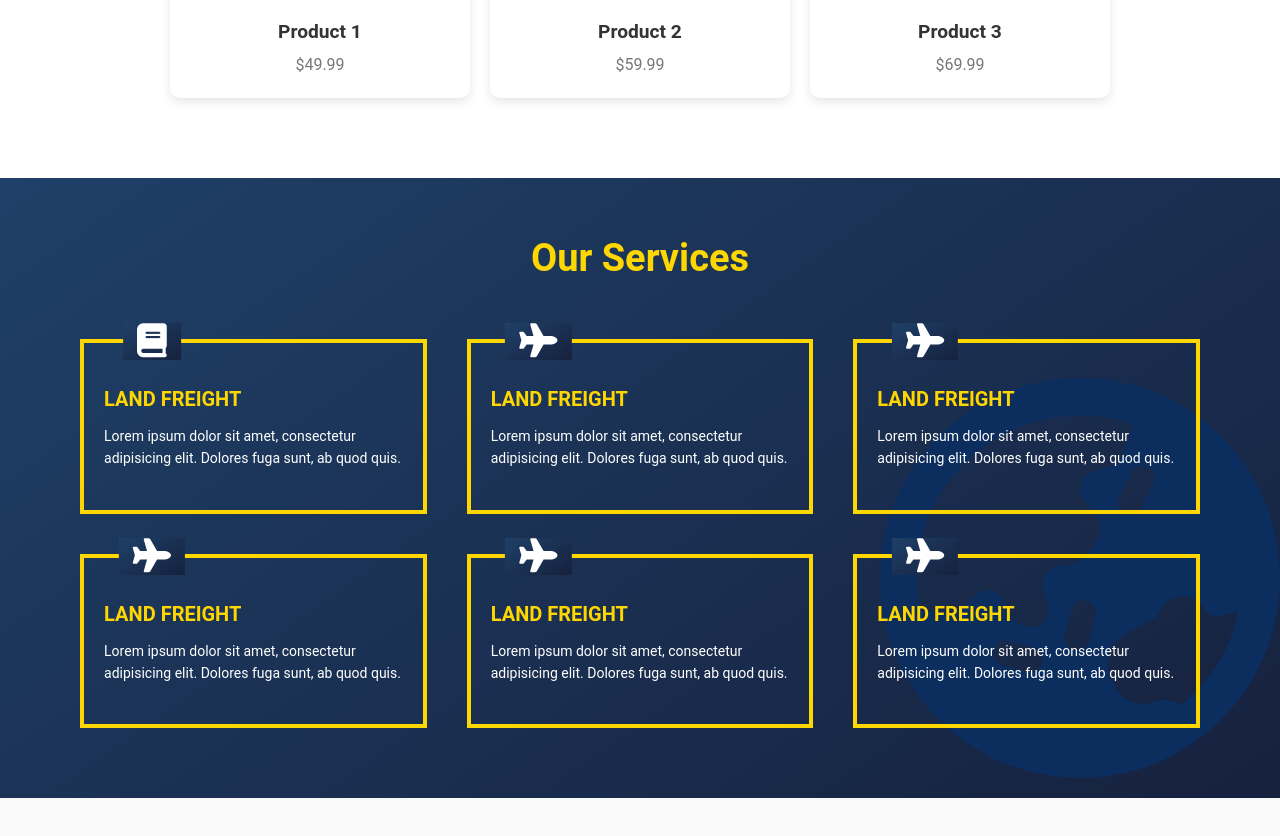
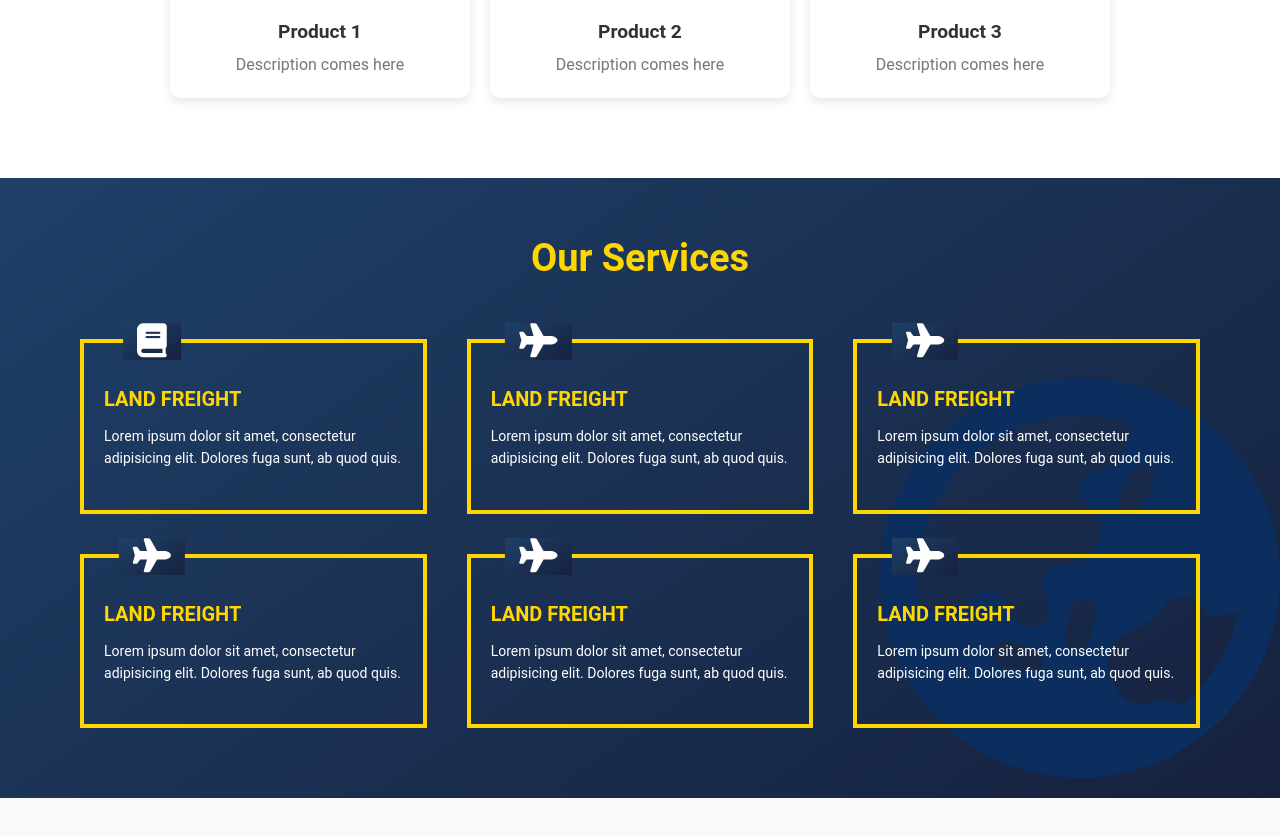
Before and after one commit to Tharun200503/Vignesh-Binding-Works, a plain HTML site: page home.html in a window 1280 px wide. Shown: the part 2248-3084 px from the top of the page. Drawn offline with nearby package versions, Linux system fonts and the light colour scheme.

Commit message:
Update home.html

```diff
--- a/home.html
+++ b/home.html
@@ -132,7 +132,7 @@
           </div>
         </div>
         <h3 class="product-title">Product 1</h3>
-        <p class="product-price">$49.99</p>
+        <p class="product-price">Description comes here</p>
       </div>
       <div class="product-card">
         <div class="product-image">
@@ -142,7 +142,7 @@
           </div>
         </div>
         <h3 class="product-title">Product 2</h3>
-        <p class="product-price">$59.99</p>
+        <p class="product-price">Description comes here</p>
       </div>
       <div class="product-card">
         <div class="product-image">
@@ -152,7 +152,7 @@
           </div>
         </div>
         <h3 class="product-title">Product 3</h3>
-        <p class="product-price">$69.99</p>
+        <p class="product-price">Description comes here</p>
       </div>
     </div>
   </div>
```
